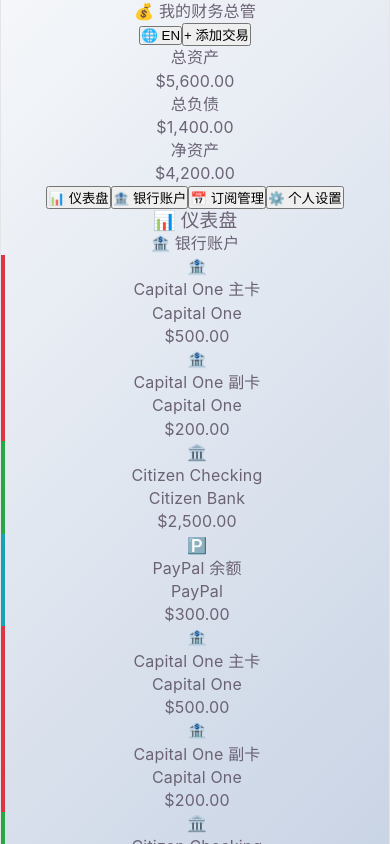
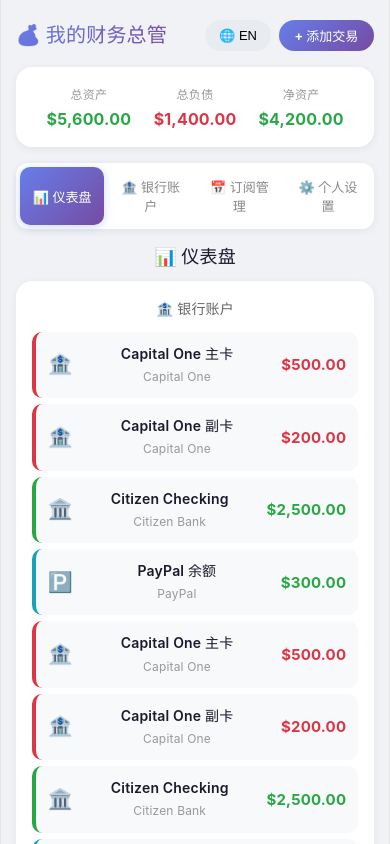
Before and after one commit to HackerLion03/personal-finance, a React (Vite) app: page / in a window 390 px wide. Shown: the top 844 px of the page. Built offline with nearby package versions, Linux system fonts and the light colour scheme.

Commit message:
Update App.css

```diff
--- a/src/App.css
+++ b/src/App.css
@@ -1,5 +1,4 @@
-/* ===== App 全局样式 ===== */
-
+/* ===== 全局重置 ===== */
 * {
   margin: 0;
   padding: 0;
@@ -8,171 +7,488 @@
 
 body {
   font-family: -apple-system, BlinkMacSystemFont, 'Segoe UI', Roboto, sans-serif;
-  background: linear-gradient(135deg, #f5f7fa 0%, #c3cfe2 100%);
+  background: #f0f2f5;
+  color: #1a1a2e;
   min-height: 100vh;
 }
 
-.App {
-  min-height: 100vh;
-}
-
-.app-content {
-  padding: 20px 0;
-}
-
-/* 加载动画 */
-.loading {
+/* ===== 加载屏幕 ===== */
+.loading-screen {
   display: flex;
   justify-content: center;
   align-items: center;
   min-height: 100vh;
   font-size: 24px;
   color: #667eea;
-  background: linear-gradient(135deg, #667eea 0%, #764ba2 100%);
+}
+
+/* ===== App 容器 ===== */
+.App {
+  max-width: 480px;
+  margin: 0 auto;
+  padding: 16px 16px 80px;
+  min-height: 100vh;
+}
+
+/* ===== 顶部导航 ===== */
+.top-nav {
+  display: flex;
+  justify-content: space-between;
+  align-items: center;
+  padding: 8px 0 16px;
+  flex-wrap: wrap;
+  gap: 8px;
+}
+
+.nav-title {
+  font-size: 20px;
+  font-weight: 700;
+  background: linear-gradient(135deg, #667eea, #764ba2);
   -webkit-background-clip: text;
   -webkit-text-fill-color: transparent;
 }
 
-/* ===== Bank Page ===== */
-.bank-page {
-  padding: 20px 40px;
-  max-width: 1440px;
-  margin: 0 auto;
+.nav-actions {
+  display: flex;
+  gap: 8px;
 }
 
-.bank-page-header {
+.lang-btn {
+  background: #e8ecf1;
+  border: none;
+  border-radius: 20px;
+  padding: 6px 14px;
+  font-size: 13px;
+  cursor: pointer;
+  transition: all 0.2s;
+}
+
+.lang-btn:hover {
+  background: #d5dbe3;
+}
+
+.add-txn-btn {
+  background: linear-gradient(135deg, #667eea, #764ba2);
+  color: white;
+  border: none;
+  border-radius: 20px;
+  padding: 6px 16px;
+  font-size: 13px;
+  font-weight: 600;
+  cursor: pointer;
+  transition: all 0.2s;
+}
+
+.add-txn-btn:hover {
+  transform: scale(1.05);
+}
+
+/* ===== 净资产卡片 ===== */
+.net-worth-card {
+  background: white;
+  border-radius: 16px;
+  padding: 16px 20px;
+  margin-bottom: 16px;
+  box-shadow: 0 2px 8px rgba(0,0,0,0.06);
+}
+
+.nw-row {
+  display: flex;
+  justify-content: space-around;
+  text-align: center;
+}
+
+.nw-item {
+  flex: 1;
+}
+
+.nw-label {
+  font-size: 12px;
+  color: #999;
+  font-weight: 500;
+  text-transform: uppercase;
+  letter-spacing: 0.3px;
+}
+
+.nw-value {
+  font-size: 18px;
+  font-weight: 700;
+  margin-top: 2px;
+}
+
+.nw-item.green .nw-value { color: #28a745; }
+.nw-item.red .nw-value { color: #dc3545; }
+
+/* ===== 标签切换 ===== */
+.tabs {
+  display: flex;
+  gap: 4px;
+  background: white;
+  border-radius: 12px;
+  padding: 4px;
+  margin-bottom: 16px;
+  box-shadow: 0 2px 8px rgba(0,0,0,0.06);
+}
+
+.tab {
+  flex: 1;
+  padding: 10px 8px;
+  border: none;
+  background: transparent;
+  border-radius: 10px;
+  font-size: 13px;
+  font-weight: 500;
+  color: #888;
+  cursor: pointer;
+  transition: all 0.2s;
+}
+
+.tab.active {
+  background: linear-gradient(135deg, #667eea, #764ba2);
+  color: white;
+  box-shadow: 0 2px 8px rgba(102, 126, 234, 0.3);
+}
+
+/* ===== 内容区 ===== */
+.content {
+  display: flex;
+  flex-direction: column;
+  gap: 16px;
+}
+
+.dashboard h3,
+.banks-page h3,
+.subscriptions-page h3,
+.profile-page h3 {
+  font-size: 18px;
+  color: #1a1a2e;
+  margin-bottom: 12px;
+}
+
+/* ===== 区块 ===== */
+.section {
+  background: white;
+  border-radius: 16px;
+  padding: 16px;
+  box-shadow: 0 2px 8px rgba(0,0,0,0.06);
+}
+
+.section h4 {
+  font-size: 14px;
+  color: #666;
+  margin-bottom: 12px;
+}
+
+.section-header {
   display: flex;
   justify-content: space-between;
   align-items: center;
-  margin-bottom: 24px;
+  margin-bottom: 12px;
   flex-wrap: wrap;
-  gap: 12px;
+  gap: 8px;
 }
 
-.bank-page-header h1 {
-  font-size: 28px;
-  font-weight: 700;
-  color: #333;
+.section-header h3 {
   margin: 0;
 }
 
-.bank-actions-header {
+.header-btns {
   display: flex;
-  gap: 12px;
-  flex-wrap: wrap;
+  gap: 8px;
 }
 
-.add-bank-btn {
-  padding: 10px 24px;
-  background: linear-gradient(135deg, #667eea 0%, #764ba2 100%);
-  color: white;
+/* ===== 账户行 ===== */
+.acc-row {
+  display: flex;
+  align-items: center;
+  padding: 10px 12px;
+  border-radius: 10px;
+  margin-bottom: 6px;
+  background: #f8f9fa;
+  gap: 10px;
+}
+
+.acc-row-icon {
+  font-size: 20px;
+}
+
+.acc-row-info {
+  flex: 1;
+}
+
+.acc-row-name {
+  font-weight: 600;
+  font-size: 14px;
+}
+
+.acc-row-bank {
+  font-size: 12px;
+  color: #999;
+}
+
+.acc-row-balance {
+  font-weight: 700;
+  font-size: 15px;
+}
+
+.acc-row-balance.green { color: #28a745; }
+.acc-row-balance.red { color: #dc3545; }
+
+/* ===== 交易行 ===== */
+.txn-row {
+  display: flex;
+  align-items: center;
+  padding: 8px 0;
+  border-bottom: 1px solid #f0f0f0;
+  gap: 10px;
+}
+
+.txn-row:last-child {
+  border-bottom: none;
+}
+
+.txn-icon {
+  font-size: 18px;
+}
+
+.txn-info {
+  flex: 1;
+}
+
+.txn-desc {
+  font-weight: 500;
+  font-size: 14px;
+}
+
+.txn-meta {
+  font-size: 11px;
+  color: #999;
+}
+
+.txn-right {
+  display: flex;
+  align-items: center;
+  gap: 8px;
+}
+
+.txn-amount {
+  font-weight: 700;
+  font-size: 14px;
+}
+
+.txn-amount.green { color: #28a745; }
+.txn-amount.red { color: #dc3545; }
+
+/* ===== 银行卡片 ===== */
+.bank-card {
+  background: white;
+  border-radius: 16px;
+  padding: 12px 16px;
+  margin-bottom: 12px;
+  box-shadow: 0 2px 8px rgba(0,0,0,0.06);
+}
+
+.bank-header {
+  display: flex;
+  justify-content: space-between;
+  align-items: center;
+  padding-bottom: 8px;
+  margin-bottom: 8px;
+  border-bottom: 1px solid #f0f0f0;
+  font-weight: 600;
+}
+
+.acc-sub-row {
+  display: flex;
+  justify-content: space-between;
+  align-items: center;
+  padding: 4px 0;
+  font-size: 14px;
+}
+
+.acc-sub-row .green { color: #28a745; }
+.acc-sub-row .red { color: #dc3545; }
+
+/* ===== 按钮 ===== */
+.btn-sm {
+  padding: 6px 14px;
   border: none;
-  border-radius: 12px;
+  border-radius: 8px;
+  font-size: 12px;
   font-weight: 600;
   cursor: pointer;
-  transition: all 0.3s ease;
-  box-shadow: 0 4px 15px rgba(102, 126, 234, 0.3);
+  transition: all 0.2s;
 }
 
-.add-bank-btn:hover {
-  transform: scale(1.05);
-  box-shadow: 0 6px 25px rgba(102, 126, 234, 0.4);
+.btn-blue { background: #667eea; color: white; }
+.btn-blue:hover { background: #5a6fd6; }
+
+.btn-green { background: #28a745; color: white; }
+.btn-green:hover { background: #218838; }
+
+.btn-gray { background: #e8ecf1; color: #666; }
+.btn-gray:hover { background: #d5dbe3; }
+
+.btn-delete {
+  background: none;
+  border: none;
+  font-size: 14px;
+  cursor: pointer;
+  opacity: 0.5;
+  transition: all 0.2s;
+  padding: 0 4px;
 }
 
-.add-debt-btn {
-  padding: 10px 24px;
-  background: linear-gradient(135deg, #dc3545 0%, #e74c3c 100%);
-  color: white;
+.btn-delete:hover {
+  opacity: 1;
+  transform: scale(1.1);
+}
+
+/* ===== Modal 弹窗 ===== */
+.modal-overlay {
+  position: fixed;
+  top: 0;
+  left: 0;
+  right: 0;
+  bottom: 0;
+  background: rgba(0,0,0,0.4);
+  backdrop-filter: blur(4px);
+  display: flex;
+  justify-content: center;
+  align-items: center;
+  z-index: 1000;
+  padding: 20px;
+}
+
+.modal {
+  background: white;
+  border-radius: 20px;
+  padding: 24px;
+  max-width: 400px;
+  width: 100%;
+  max-height: 90vh;
+  overflow-y: auto;
+}
+
+.modal h3 {
+  font-size: 20px;
+  margin-bottom: 16px;
+  text-align: center;
+}
+
+.modal label {
+  display: block;
+  font-size: 13px;
+  font-weight: 600;
+  color: #666;
+  margin: 12px 0 4px;
+}
+
+.modal input,
+.modal select {
+  width: 100%;
+  padding: 10px 12px;
+  border: 2px solid #e8ecf1;
+  border-radius: 10px;
+  font-size: 14px;
+  transition: border 0.2s;
+}
+
+.modal input:focus,
+.modal select:focus {
+  border-color: #667eea;
+  outline: none;
+}
+
+.type-btns {
+  display: flex;
+  gap: 6px;
+}
+
+.type-btns button {
+  flex: 1;
+  padding: 8px;
+  border: 2px solid #e8ecf1;
+  border-radius: 10px;
+  background: white;
+  cursor: pointer;
+  font-size: 13px;
+  transition: all 0.2s;
+}
+
+.type-btns button.active.red { border-color: #dc3545; background: #fff5f5; }
+.type-btns button.active.green { border-color: #28a745; background: #f0fff4; }
+.type-btns button.active.blue { border-color: #667eea; background: #f0f3ff; }
+
+.modal-btns {
+  display: flex;
+  gap: 10px;
+  margin-top: 16px;
+}
+
+.modal-btns button {
+  flex: 1;
+  padding: 10px;
   border: none;
-  border-radius: 12px;
+  border-radius: 10px;
+  font-size: 14px;
   font-weight: 600;
   cursor: pointer;
-  transition: all 0.3s ease;
-  box-shadow: 0 4px 15px rgba(220, 53, 69, 0.3);
+  transition: all 0.2s;
 }
 
-.add-debt-btn:hover {
-  transform: scale(1.05);
-  box-shadow: 0 6px 25px rgba(220, 53, 69, 0.4);
+.modal-btns .btn-gray { background: #e8ecf1; color: #666; }
+.modal-btns .btn-blue { background: #667eea; color: white; }
+
+.modal-btns .btn-gray:hover { background: #d5dbe3; }
+.modal-btns .btn-blue:hover { background: #5a6fd6; }
+
+/* ===== 设置页 ===== */
+.profile-card {
+  background: white;
+  border-radius: 16px;
+  padding: 16px;
+  box-shadow: 0 2px 8px rgba(0,0,0,0.06);
 }
 
-/* ===== Bank Fidgets Container ===== */
-.bank-fidgets-container {
+.setting-row {
   display: flex;
-  flex-wrap: wrap;
-  justify-content: flex-start;
-  padding: 0;
-  gap: 20px;
-  max-width: 1440px;
-  margin: 0 auto;
+  justify-content: space-between;
+  align-items: center;
+  padding: 8px 0;
+  border-bottom: 1px solid #f0f0f0;
 }
 
-/* ============================================ */
-/* ===== 桌面端默认样式 (已在上方定义) ===== */
-/* ============================================ */
+.setting-row:last-child {
+  border-bottom: none;
+}
 
-/* ===== 平板端 (768px 以下) ===== */
-@media (max-width: 768px) {
-  .bank-page {
-    padding: 16px 16px;
+/* ===== 滚动条美化 ===== */
+::-webkit-scrollbar {
+  width: 4px;
+}
+
+::-webkit-scrollbar-track {
+  background: transparent;
+}
+
+::-webkit-scrollbar-thumb {
+  background: #ddd;
+  border-radius: 4px;
+}
+
+/* ===== 响应式 ===== */
+@media (max-width: 480px) {
+  .App {
+    padding: 12px 12px 80px;
   }
 
-  .bank-page-header {
-    flex-direction: column;
-    align-items: stretch;
-    gap: 10px;
-    margin-bottom: 16px;
+  .nw-value {
+    font-size: 16px;
   }
 
-  .bank-page-header h1 {
-    font-size: 22px;
-    text-align: center;
-  }
-
-  .bank-actions-header {
-    flex-direction: row;
-    justify-content: center;
-    gap: 10px;
-  }
-
-  .bank-actions-header button {
-    flex: 1;
-    text-align: center;
-    font-size: 13px;
-    padding: 8px 16px;
-    min-width: 0;
-  }
-
-  .bank-fidgets-container {
-    justify-content: center;
-    gap: 16px;
-    padding: 0;
+  .modal {
+    padding: 20px;
+    margin: 10px;
   }
 }
-
-/* ===== 小屏手机 (400px 以下) ===== */
-@media (max-width: 400px) {
-  .bank-page {
-    padding: 12px 8px;
-  }
-
-  .bank-page-header h1 {
-    font-size: 18px;
-  }
-
-  .bank-actions-header {
-    flex-direction: column;
-    gap: 8px;
-  }
-
-  .bank-actions-header button {
-    font-size: 12px;
-    padding: 8px 12px;
-    width: 100%;
-  }
-
-  .bank-fidgets-container {
-    gap: 12px;
-    padding: 0;
-  }
-}
```
